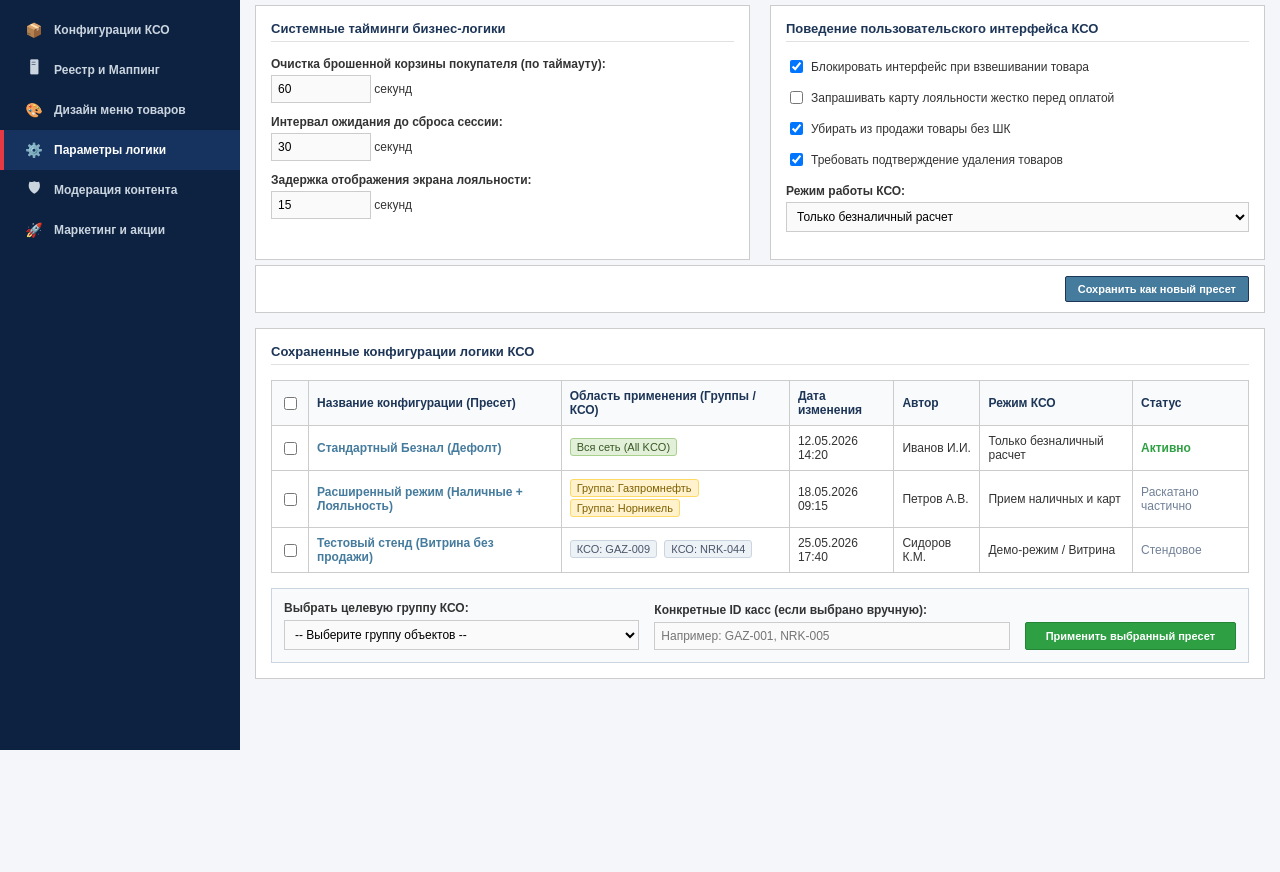
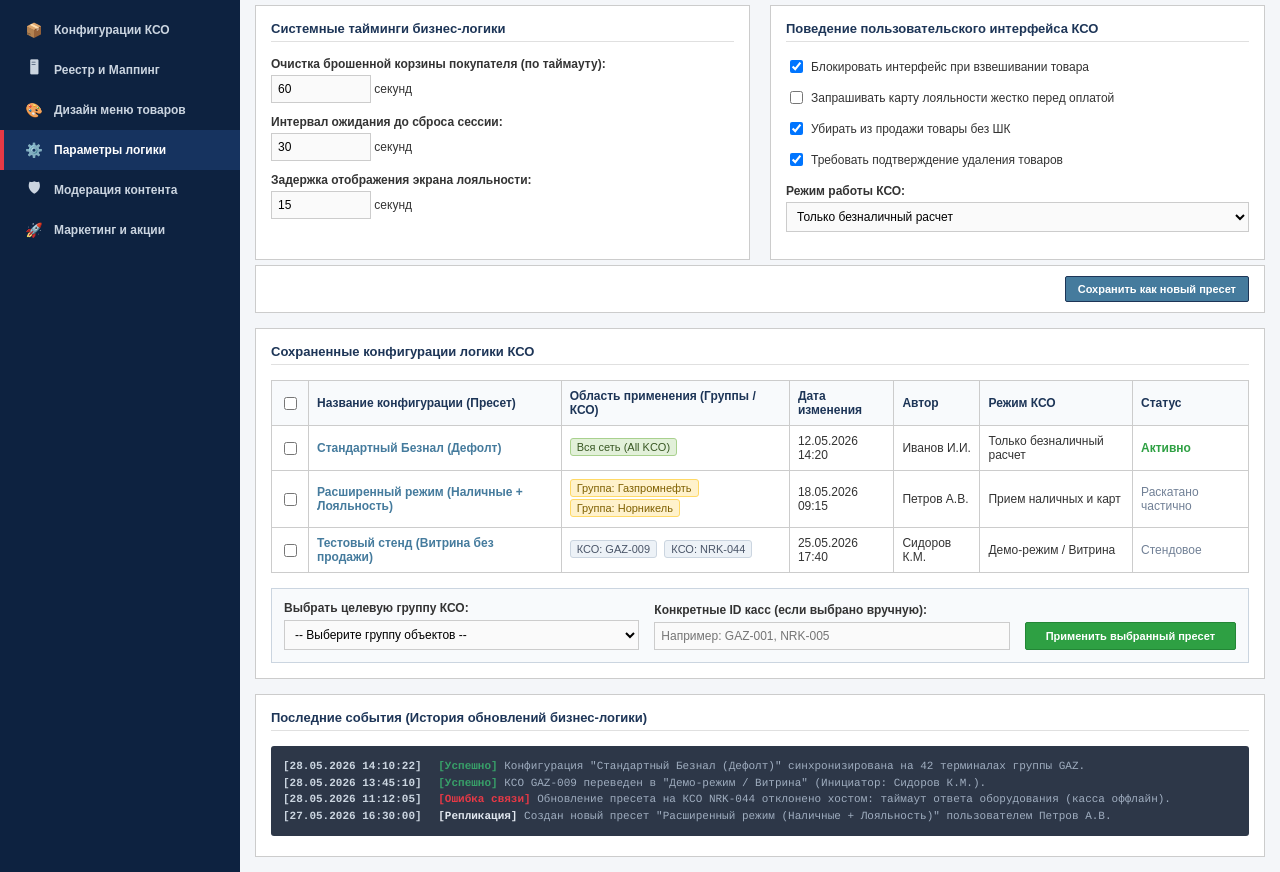
Before and after one commit to averstech2026/admin_kso, a plain HTML site: page logic.html in a window 1280 px wide. Shown: the part 50-922 px from the top of the page. Before the commit the page ends 800 px from the top, so only its background shows below. Drawn offline with Linux system fonts and the light colour scheme.

Commit message:
Add files via upload

```diff
--- a/logic.html
+++ b/logic.html
@@ -81,6 +81,13 @@ body { font-family: Arial, sans-serif; background-color: #f4f6f9; color: #333333
 .grid-table th { background-color: #f8fafc; border: 1px solid #cccccc; padding: 8px; text-align: left; font-weight: bold; color: #1d3557; }
 .grid-table td { border: 1px solid #cccccc; padding: 8px; vertical-align: middle; }
 .grid-table tr:hover { background-color: #f1f5f9; }
+
+/* Логи и события */
+.api-block { background: #2d3748; color: #a0aec0; font-family: Courier, monospace; padding: 12px; border-radius: 3px; margin-bottom: 5px; font-size: 11px; line-height: 1.5; }
+.api-time { color: #cbd5e0; margin-right: 10px; font-weight: bold; }
+.api-success { color: #38a169; font-weight: bold; }
+.api-error { color: #e63946; font-weight: bold; }
+.api-warn { color: #e2e8f0; font-weight: bold; }
 
 /* Интерактивные ссылки и бейджи */
 .link-preset { color: #457b9d; text-decoration: none; font-weight: bold; cursor: pointer; }
@@ -247,6 +254,17 @@ body { font-family: Arial, sans-serif; background-color: #f4f6f9; color: #333333
                 </div>
             </div>
 
+            <!-- НОВЫЙ БЛОК: Последние события / Логи раскатки -->
+            <div class="full-width-section">
+                <div class="col-title">Последние события (История обновлений бизнес-логики)</div>
+                <div class="api-block">
+                    <div><span class="api-time">[28.05.2026 14:10:22]</span> <span class="api-success">[Успешно]</span> Конфигурация "Стандартный Безнал (Дефолт)" синхронизирована на 42 терминалах группы GAZ.</div>
+                    <div><span class="api-time">[28.05.2026 13:45:10]</span> <span class="api-success">[Успешно]</span> КСО GAZ-009 переведен в "Демо-режим / Витрина" (Инициатор: Сидоров К.М.).</div>
+                    <div><span class="api-time">[28.05.2026 11:12:05]</span> <span class="api-error">[Ошибка связи]</span> Обновление пресета на КСО NRK-044 отклонено хостом: таймаут ответа оборудования (касса оффлайн).</div>
+                    <div><span class="api-time">[27.05.2026 16:30:00]</span> <span class="api-warn">[Репликация]</span> Создан новый пресет "Расширенный режим (Наличные + Лояльность)" пользователем Петров А.В.</div>
+                </div>
+            </div>
+
         </div>
     </div>
 
@@ -351,7 +369,6 @@ body { font-family: Arial, sans-serif; background-color: #f4f6f9; color: #333333
         });
     }
 
-    // Открытие модального окна просмотра
     function viewPreset(presetId) {
         var data = presetsData[presetId];
         if (!data) return;
@@ -359,7 +376,7 @@ body { font-family: Arial, sans-serif; background-color: #f4f6f9; color: #333333
         document.getElementById('modalPresetName').innerText = 'Конфигурация: ' + data.name;
 
         var tbody = document.getElementById('modalParamsBody');
-        tbody.innerHTML = ''; // очистка
+        tbody.innerHTML = '';
 
         data.params.forEach(function(p) {
             var tr = document.createElement('tr');
```
